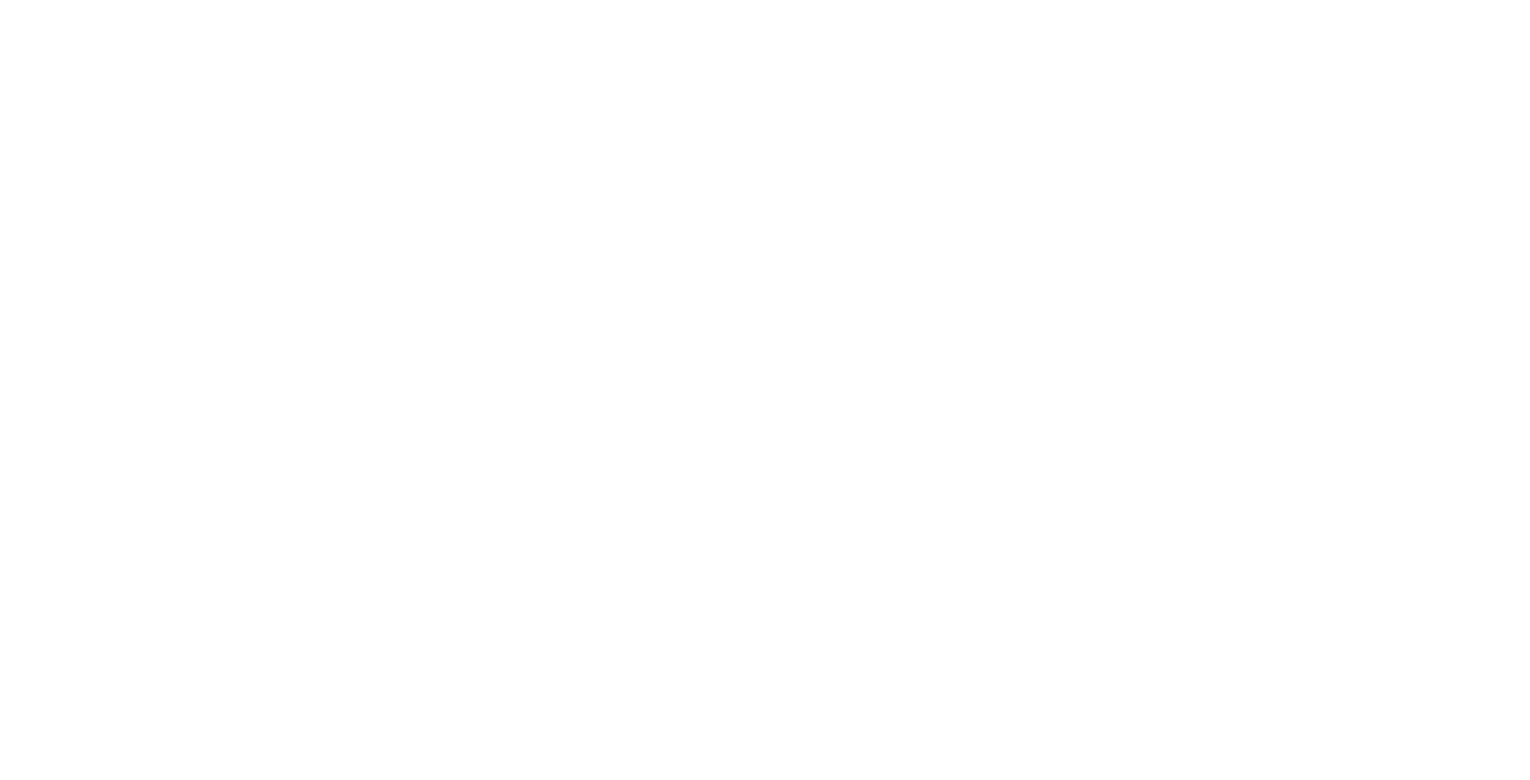
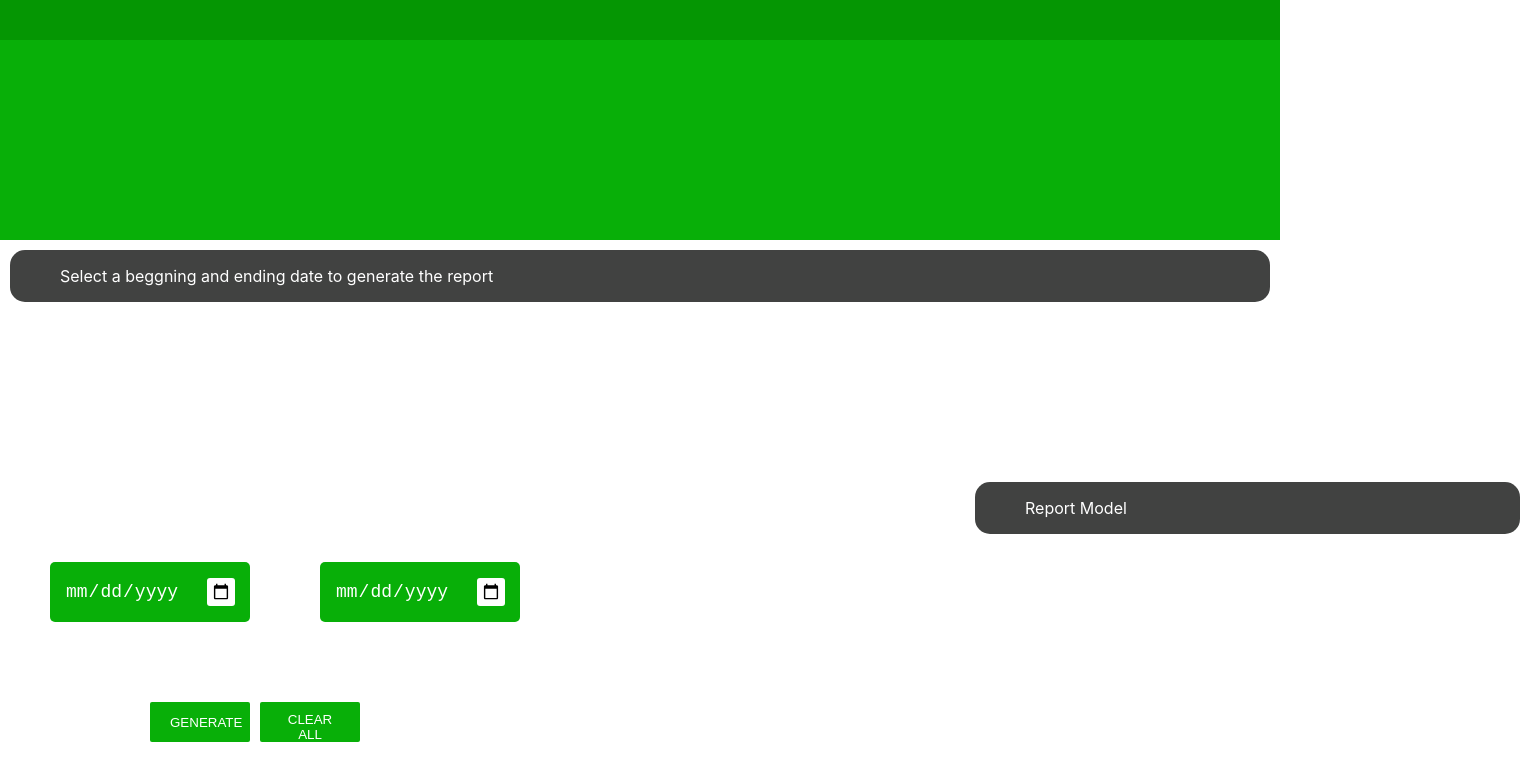
Before and after one commit to rui-juniorO/IHC-SmartBizz, a React (Create React App) app in the folder smart-biz/: page /RevenueReport in a window 1280 px wide. Before the commit this address had no page. Shown: the top 780 px of the page, 1530 px wide, since content can reach past the window. Built offline with nearby package versions, Linux system fonts and the light colour scheme.

Commit message:
Estrura da pagina da receita quase pronta

```diff
--- /dev/null
+++ b/smart-biz/src/components/Grid/BottomGrid.js
@@ -0,0 +1,62 @@
+import './Date.css'
+import './Grid.css'
+import { useState } from 'react';
+function BottomGrid(props) {
+    const [startDate, setStartDate] = useState("");
+    const [endDate, setEndDate] = useState("");
+
+    const clearLabels = () => {
+        document.getElementById('starting').value = "";
+        document.getElementById('ending').value = "";
+        handleStartingDate(); handleEndingDate();
+
+    }
+
+    const handleStartingDate = () => {
+        const date = document.getElementById('starting').value;
+        //Update the label with the choose date
+        setStartDate(date);
+        props.StartingDate(date);
+    }
+
+    const handleEndingDate = () => {
+        const date = document.getElementById('ending').value;
+        //Update the label with the choose date
+        setEndDate(date);
+        props.EndingDate(date);
+    }
+    return (
+
+            <div className='bottomGrid'>
+
+                <div>
+                <div className='datePickerGrid'>
+                    <p id='startDate'>{startDate}</p>
+                    <p id='endDate'>{endDate}</p>
+
+                    <input className='datePicker' type='date'
+                    id='starting'  onChange={handleStartingDate}></input>
+
+                    <input className='datePicker' type='date'
+                    id='ending'  onChange={handleEndingDate}></input>
+
+                </div>
+
+
+                <div></div>
+                <div className='btnGrid'>
+                    <button className='btn'>Generate</button>
+                    <button className='btn' onClick={clearLabels}>clear All</button>
+                </div>
+                </div>
+
+                <div>
+                <div className='msgbox'> <p>Report Model</p></div>
+
+                </div>
+            </div>
+
+    );
+}
+
+export default BottomGrid;
--- /dev/null
+++ b/smart-biz/src/components/Grid/Date.css
@@ -0,0 +1,18 @@
+
+.datePicker {
+    background-color: #08af08;
+    padding: 15px;
+    transform: translate(-50%,-50%);
+    font-family: "Roboto Mono",monospace;
+    color: #ffffff;
+    font-size: 18px;
+    border: none;
+    outline: none;
+    border-radius: 5px;
+}
+::-webkit-calendar-picker-indicator{
+    background-color: #ffffff;
+    padding: 5px;
+    cursor: pointer;
+    border-radius: 3px;
+}
--- /dev/null
+++ b/smart-biz/src/components/Grid/Grid.css
@@ -0,0 +1,74 @@
+.container {
+    display: grid;
+    padding: 15px;
+    grid-template-rows: 200px 100px;
+    background-color: #FFFFFF;
+
+}
+
+.msgbox{
+    display: flex;
+    background-color: #414241;
+    border-radius: 15px; margin:10px;
+    align-items: flex-start;
+
+
+}
+
+.msgbox p{
+    align-self: center;
+    color: #FFFFFF;
+    padding-left: 50px;
+    padding-right: 20px;
+
+}
+
+.topGrid {
+    background-color: #08af08;
+    height: 240px;
+    align-items: center;
+    display: grid;
+    padding-left: 100px;
+    grid-template-columns: 100px 200px 200px;
+}
+
+
+.bottomGrid{
+    background-color: #FFFFFF;
+    display: grid;
+    padding-left: 150px;
+    padding-top: 100px;
+    row-gap: 100px; column-gap:250px;
+    grid-template-columns: 50% 50%;
+    grid-template-rows: 600px ;
+}
+
+.datePickerGrid {
+    display: grid;
+    column-gap: 70px;
+    row-gap: 100px;
+    grid-template-columns: 200px  200px;
+    grid-template-rows: 20px 60px;
+
+}
+
+.btnGrid {
+    display: grid;
+    column-gap: 10px;
+    grid-template-columns: 100px 100px;
+}
+
+.btn{
+    color:#fff;
+	background-color:#08af08;
+	outline: none;
+    border: 0;
+    color: #fff;
+	padding:10px 20px;
+	text-transform:uppercase;
+	border-radius:2px;
+	cursor:pointer;
+	position:relative;
+
+    height: 40px;
+}
--- /dev/null
+++ b/smart-biz/src/components/Grid/TopGrid.js
@@ -0,0 +1,9 @@
+import './Grid.css'
+function TopGrid(){
+    return (
+        <div className='topGrid'></div>
+    );
+}
+
+
+export default TopGrid;
--- /dev/null
+++ b/smart-biz/src/pages/RevenueReport/RevenuePage.js
@@ -0,0 +1,42 @@
+import BottomGrid from '../../components/Grid/BottomGrid';
+import TopGrid from '../../components/Grid/TopGrid';
+import TopNav from '../../components/top-nav/nav'
+import '../../components/Grid/Grid.css'
+import './Style.css'
+function RevenuePage() {
+
+    let startingDate = "", endingDate = "";
+
+    const setStartingDate = (date) => {
+        startingDate = date;
+        console.log(startingDate);
+    };
+
+    const setEndingDate = (date) => {
+        endingDate = date;
+        console.log(endingDate);
+
+    }
+    return   (
+            <div>
+                <TopNav></TopNav>
+                <TopGrid></TopGrid>
+                <div className='msgbox'>
+                    <p>Select a beggning and ending date
+                    to generate the report</p>
+                </div>
+
+
+                <div className='dateLabelGrid'>
+                </div>
+
+
+                <BottomGrid
+                EndingDate={setEndingDate}
+                StartingDate={setStartingDate}
+                ></BottomGrid>
+            </div>
+            );
+};
+
+export default RevenuePage;
--- /dev/null
+++ b/smart-biz/src/pages/RevenueReport/Style.css
@@ -0,0 +1,5 @@
+.dateLabelGrid {
+    display: grid;
+    grid-template-columns: 40px 40px; column-gap: 30px;
+    grid-template-rows: 60px;
+}
--- a/smart-biz/src/pages/Routes.js
+++ b/smart-biz/src/pages/Routes.js
@@ -1,7 +1,7 @@
 //Vamos definir as rotas aqui exportar para o App.js
 import LogIn_form from './LogIn/LogIn';
-import Page from './LogIn/Page'
-import Main from './main';
+import Page from './LogIn/Page';
+import RevenuePage from './RevenueReport/RevenuePage';
 import {
     BrowserRouter as Router,
     Routes,
@@ -15,7 +15,7 @@
       <Routes>
         <Route path='/' element={<LogIn_form/>}></Route>
         <Route path='/page' element={<Page/>}></Route>
-        <Route path='/main' element={<Main/>}></Route>
+        <Route path='/RevenueReport'  element={<RevenuePage/>}></Route>
         <Route path='/sus' element='Sussy link : https://www.youtube.com/watch?v=cF5tQhVZi84'></Route>
       </Routes>
     </Router>
```
